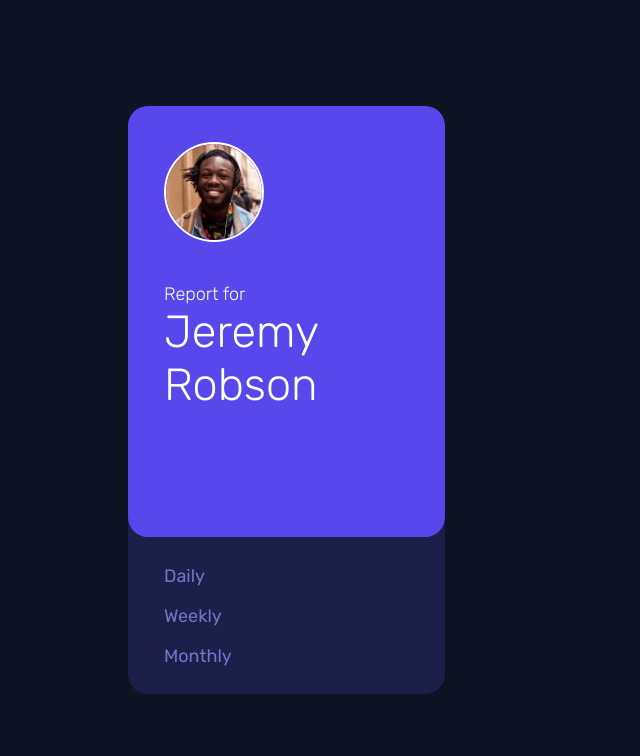
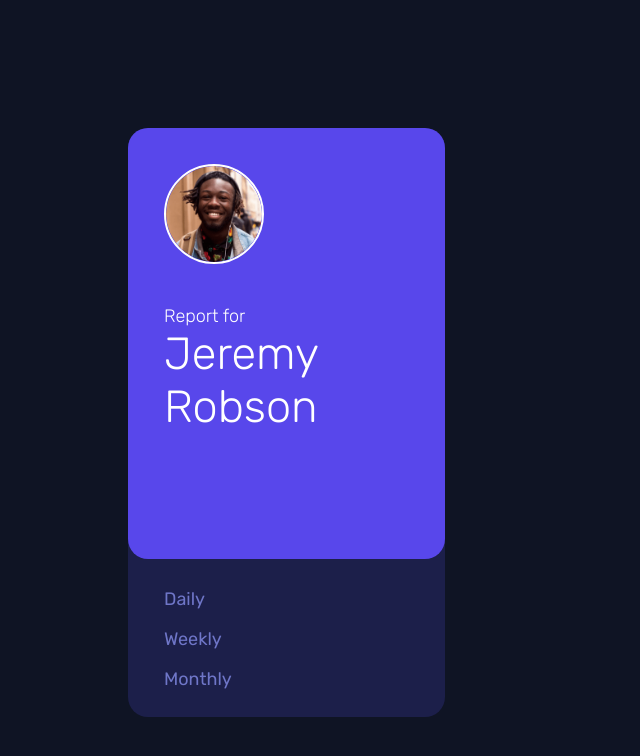
Before and after one commit to yulianasep/time-tracking, a Vue app: page / in a window 1280 px wide. Shown: the top 756 px of the page, without its empty margins (0-640 px from the left). Built offline with nearby package versions, Linux system fonts and the light colour scheme.

Commit message:
style: uppdate main style

```diff
--- a/src/assets/CSS/main.css
+++ b/src/assets/CSS/main.css
@@ -36,9 +36,10 @@ font-family: 'Rubik', sans-serif;
 
 main{
     width: 100%;
-    height: 100vh;
     display: flex;
     flex-direction: column;
     align-items: center;
     justify-content: center;
+    margin-top: 10%;
+    margin-bottom: 10%;
 }
```
